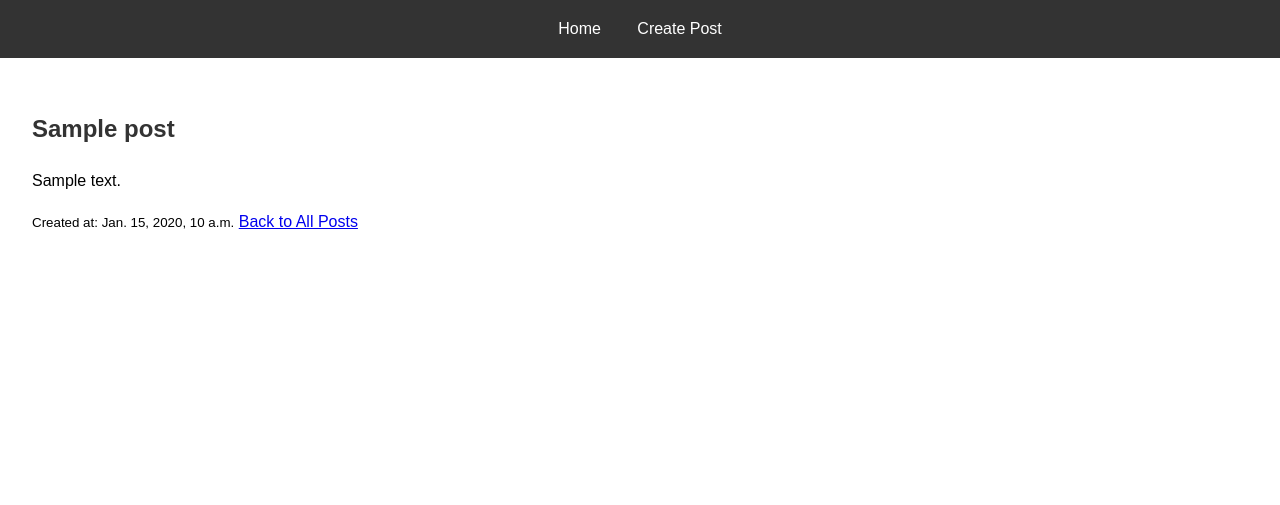
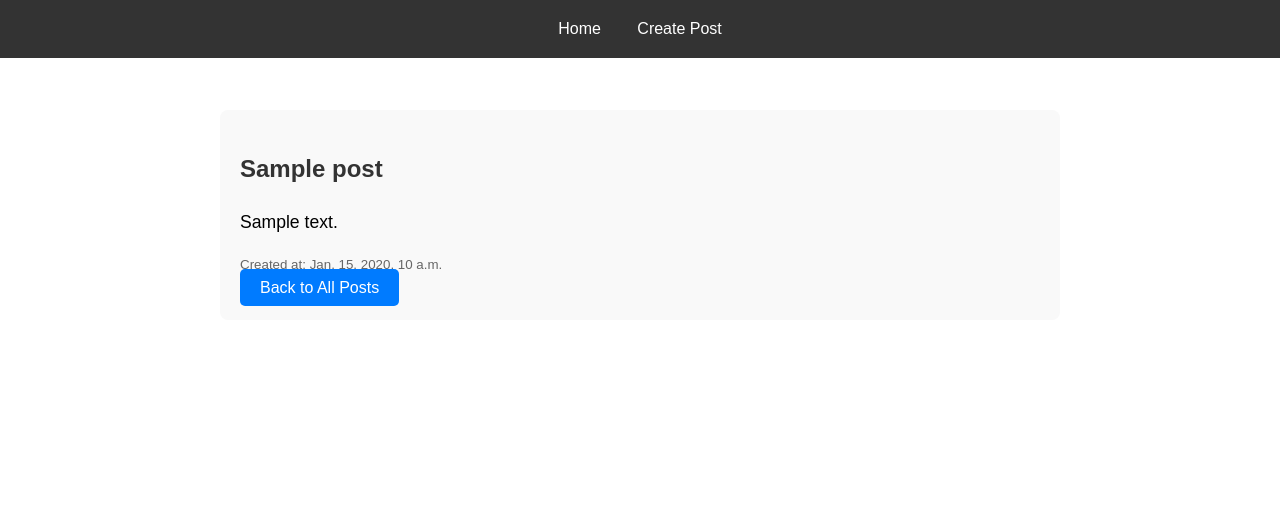
Before and after one commit to goldenjeffempire/MyCodeBlog, a Django app: page /post/1/ in a window 1280 px wide. Shown: the top 505 px of the page. Run offline with Django 5.2, Linux system fonts and the light colour scheme; tables that the repository leaves empty hold one stand-in row (values such as "Sample post").

Commit message:
Code Blog

```diff
--- a/static/styles.css
+++ b/static/styles.css
@@ -44,7 +44,7 @@ footer {
 }
 
 /* Heading Styles */
-h1 {
+h1, h2 {
     color: #333;
 }
 
@@ -54,10 +54,60 @@ form {
 }
 
 /* Button Styles */
-button {
+button, .btn {
     background-color: #007bff;
     color: #fff;
     border: none;
     padding: 10px 20px;
     cursor: pointer;
+    text-decoration: none;
+    border-radius: 5px;
 }
+
+button:hover, .btn:hover {
+    background-color: #0056b3;
+}
+
+/* Post List Styles */
+.post-list {
+    margin: 20px 0;
+}
+
+.post {
+    border: 1px solid #ddd;
+    padding: 10px;
+    margin-bottom: 10px;
+}
+
+.post h2 a {
+    color: #007bff;
+    text-decoration: none;
+}
+
+.post h2 a:hover {
+    text-decoration: underline;
+}
+
+/* Post Detail Styles */
+.post-detail {
+    margin: 20px auto;
+    max-width: 800px;
+    padding: 20px;
+    background-color: #f9f9f9;
+    border-radius: 8px;
+}
+
+.post-detail h1 {
+    color: #333;
+}
+
+.post-detail p {
+    font-size: 1.1em;
+    line-height: 1.6;
+}
+
+.post-detail small {
+    display: block;
+    margin-top: 10px;
+    color: #666;
+}
```
